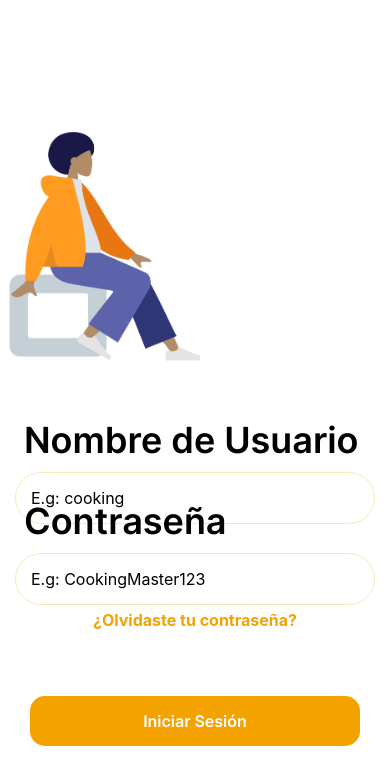
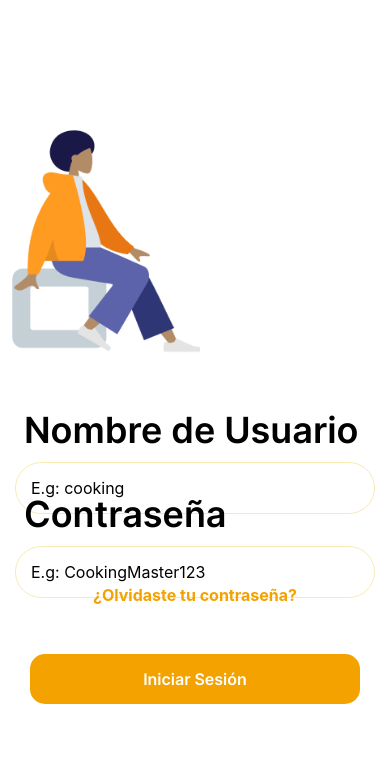
Before and after one commit to Julian-Gamietea/tasty-hub, a React Native app: screen /SignIn in a window 390 px wide. Shown: the top 784 px of the page. Built offline with nearby package versions, Linux system fonts and the light colour scheme.

Commit message:
Changes to Sign in

```diff
--- a/sign-in/SignIn.js
+++ b/sign-in/SignIn.js
@@ -94,7 +94,7 @@ const styles = StyleSheet.create(
             flex:3,
             flexDirection: 'column',
             justifyContent: 'center',
-            marginTop: 60,
+            marginTop: 40,
             marginHorizontal: 15
         },
         link : {
@@ -103,7 +103,7 @@ const styles = StyleSheet.create(
             color: '#F3A200',
             textAlign: 'center',
             fontSize: 16,
-            marginTop: 50
+            marginTop: 30
 
         }
 
```
